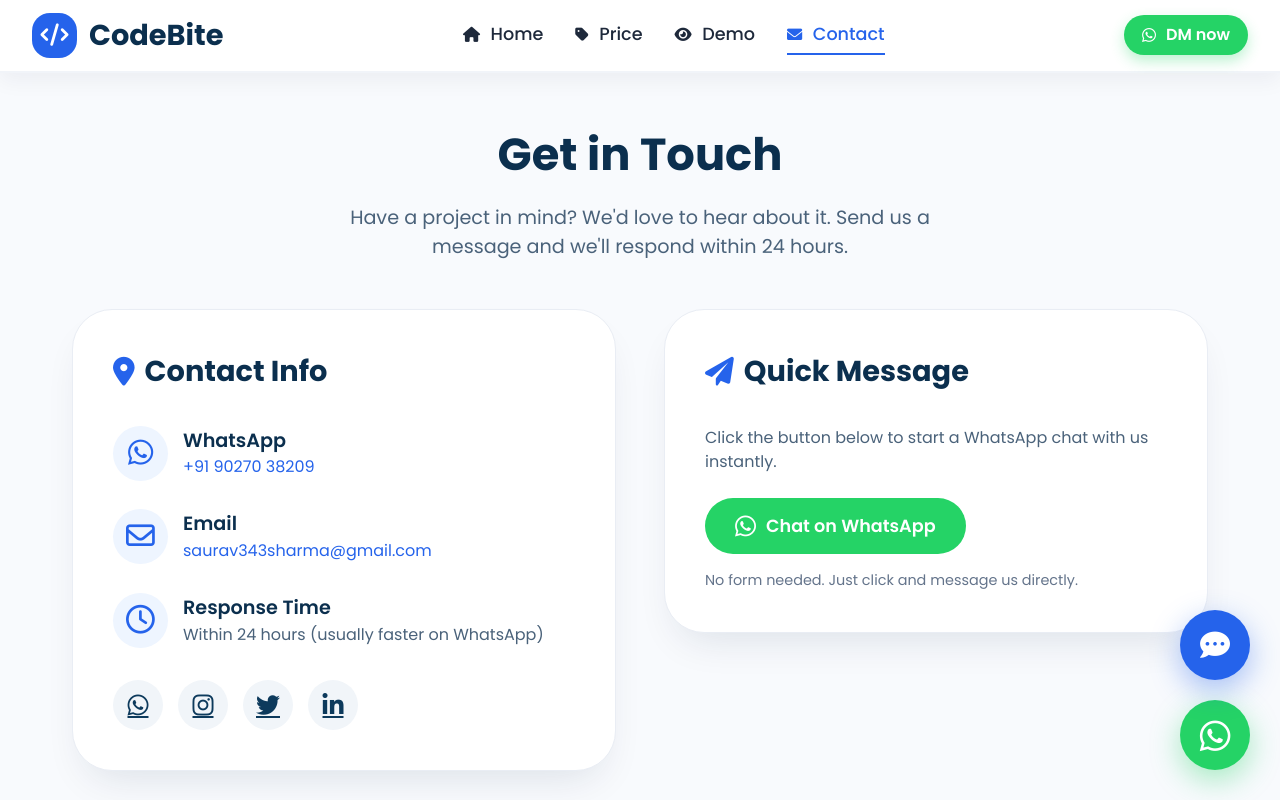
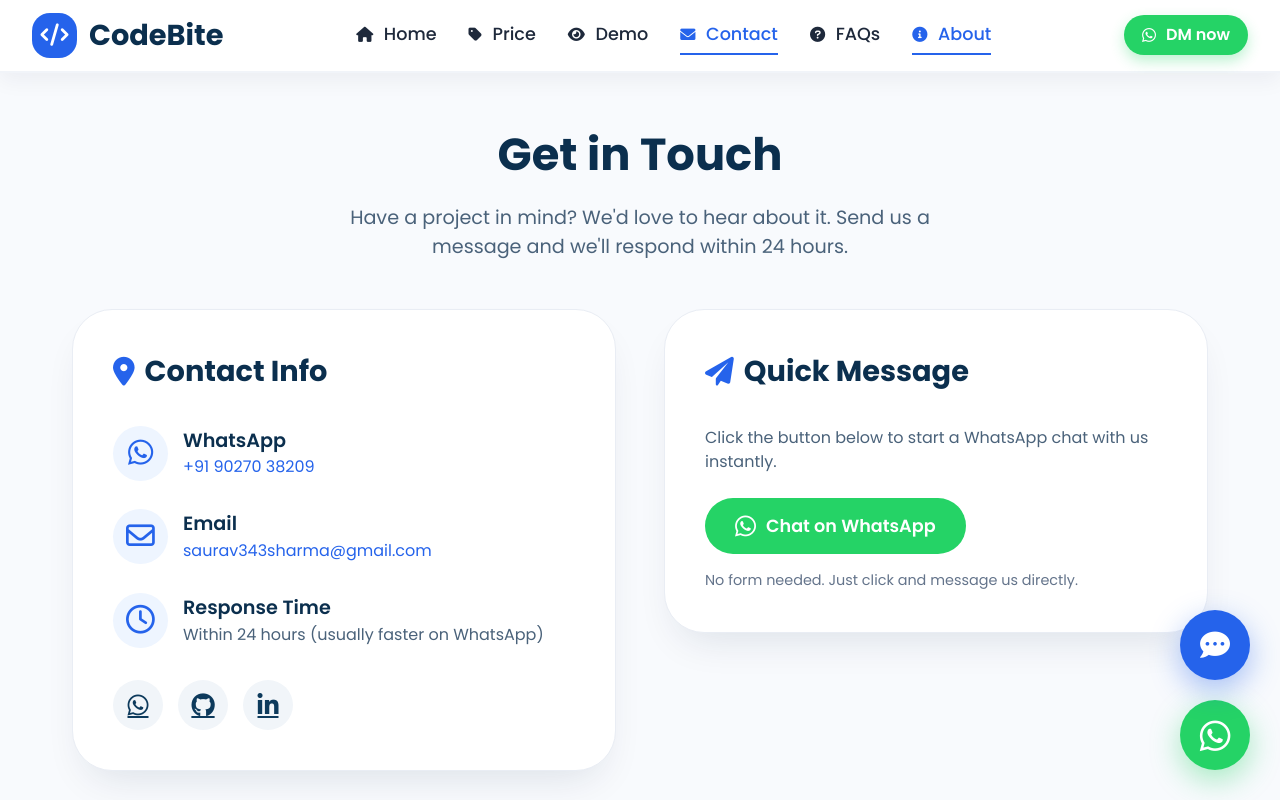
Before and after one commit to sauravsharma-glitch/CODEBITE_WEBSITE, a website: page contact.html in a window 1280 px wide. Shown: the top 800 px of the page. Drawn offline with Linux system fonts and the light colour scheme.

Commit message:
Update contact.html

```diff
--- a/contact.html
+++ b/contact.html
@@ -912,6 +912,11 @@ hr {
             <a href="price.html"><i class="fas fa-tag"></i> Price</a>
             <a href="Demo.html"><i class="fas fa-eye"></i> Demo</a>
             <a href="contact.html" class="active"><i class="fas fa-envelope"></i> Contact</a>
+             <a href="FAQs.html"><i class="fa-solid fa-circle-question"></i> FAQs</a>
+              <a href="About.html" class="active"><i class="fa-solid fa-circle-info"></i> About</a>
+
+
+
         </div>
         <a href="https://wa.me/919027038209?text=Hi%20CodeBite!%20I'm%20interested%20in%20your%20services." class="wa-quick" target="_blank"><i class="fab fa-whatsapp"></i> DM now</a>
     </nav>
@@ -954,9 +959,8 @@ hr {
 
                 <div class="social-links">
                     <a href="https://wa.me/919027038209" target="_blank"><i class="fab fa-whatsapp"></i></a>
-                    <a href="#"><i class="fab fa-instagram"></i></a>
-                    <a href="#"><i class="fab fa-twitter"></i></a>
-                    <a href="#"><i class="fab fa-linkedin-in"></i></a>
+                    <a href="https://github.com/sauravsharma-glitch"><i class="fab fa-github"></i></a>
+                    <a href="https://www.linkedin.com/in/saurav-sharma-b94bbb3a1?utm_source=share&utm_campaign=share_via&utm_content=profile&utm_medium=android_app"><i class="fab fa-linkedin-in"></i></a>
                 </div>
             </div>
 
```
